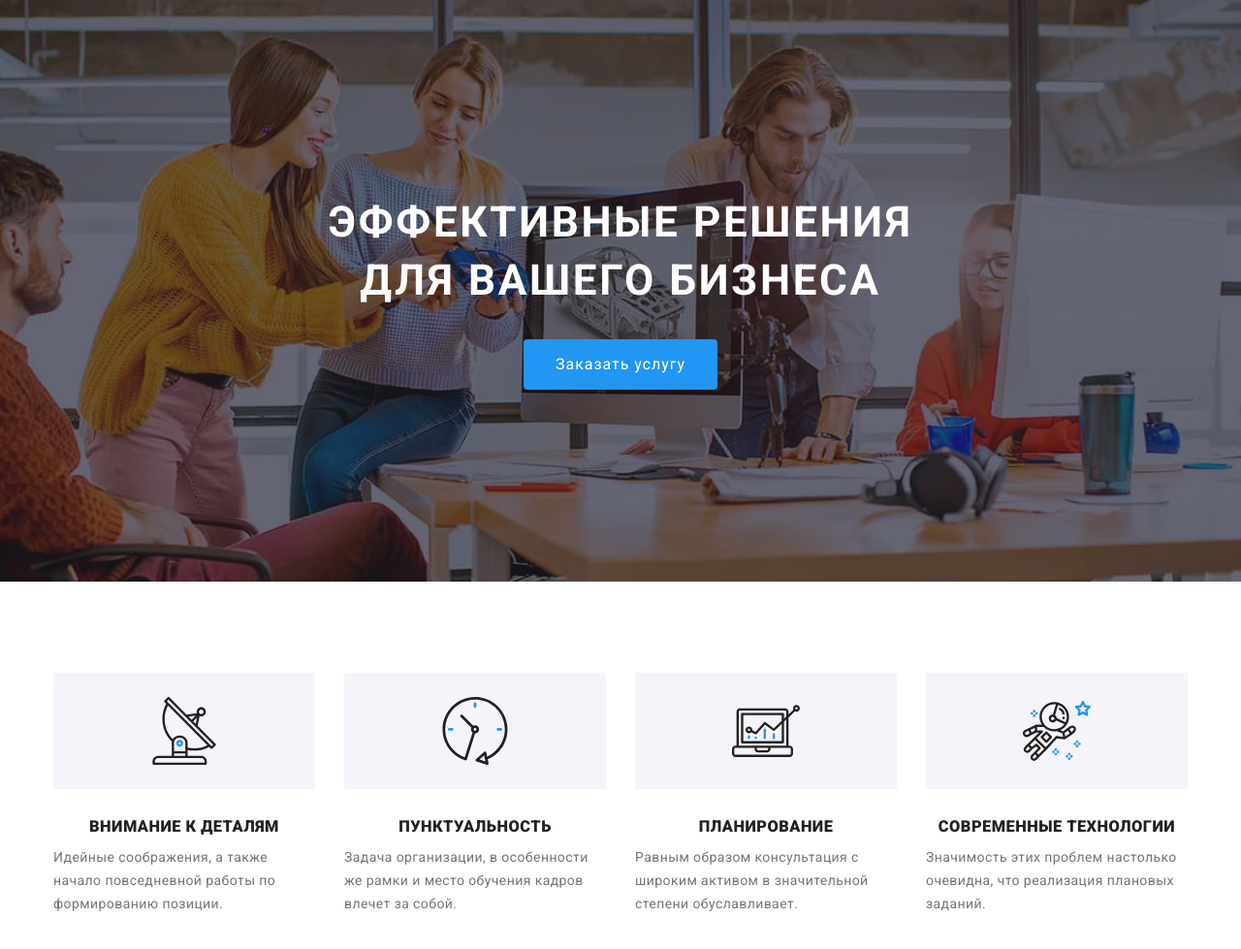
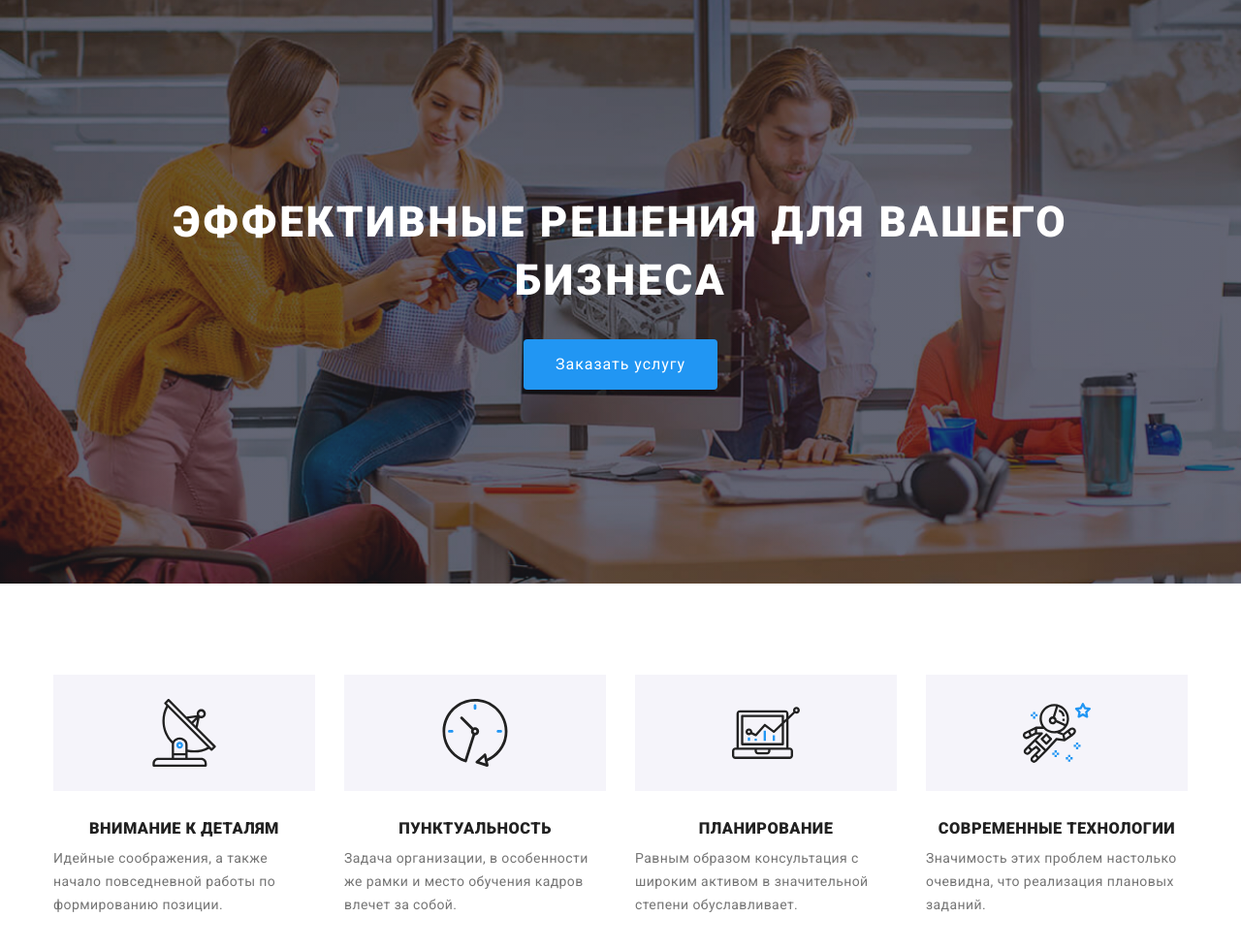
Before and after one commit to AnnaZaluzhnaya/goit-markup-hw-08, a plain HTML site: page index.html in a window 1280 px wide. Shown: the whole page at 97% size. Drawn offline with nearby package versions, Linux system fonts and the light colour scheme.

Commit message:
адаптирована секция "герой"

```diff
--- a/sass/components/_benefits.scss
+++ b/sass/components/_benefits.scss
@@ -58,7 +58,7 @@
 
 .benefits-list__text {
   line-height: 1.71;
-  color: $paragraphs-mail-tel;
+  color: $paragraphs-section;
   letter-spacing: 0.03em;
 
   margin-bottom: 30px;
--- a/sass/components/_hero.scss
+++ b/sass/components/_hero.scss
@@ -1,22 +1,25 @@
-.hero {
-  background-color: #2f303a;
-  padding-left: 0;
-  padding-right: 0;
-  padding-top: 200px;
-  padding-bottom: 200px;
-  text-align: center;
-}
+// .hero {
+//   // background-color: #2f303a;
+//   // padding-left: 0;
+//   // padding-right: 0;
+//   // padding-top: 200px;
+//   // padding-bottom: 200px;
+//   // text-align: center;
+// }
 
 .hero-wrapper__title {
-  color: #ffffff;
-  margin-left: auto;
-  margin-right: auto;
   text-transform: uppercase;
-  width: 696px;
-  font-size: 44px;
-  line-height: 1.36;
+  color: $white-font;
   text-align: center;
   letter-spacing: 0.06em;
+  font-weight: 900;
+  font-size: 26px;
+  line-height: 1.62;
+
+  @media screen and (min-width: 1200px) {
+    font-size: 44px;
+    line-height: 1.36;
+  }
 }
 
 .hero-wrapper__button {
@@ -24,8 +27,8 @@
   border: 1px solid transparent;
   cursor: pointer;
   box-shadow: 0px 4px 4px rgba(0, 0, 0, 0.15);
-  background-color: #2196f3;
-  color: #ffffff;
+  background-color: $brand-color;
+  color: $white-font;
   margin-top: 30px;
   padding: 10px 32px;
   align-items: center;
@@ -33,20 +36,76 @@
   line-height: 1.87;
   text-align: center;
   letter-spacing: 0.06em;
+  margin-left: auto;
+  margin-right: auto;
+  display: flex;
 }
 
 .hero--overlay {
-  height: 600px;
-  max-width: 1600px;
+  background-repeat: no-repeat;
+  background-position: center;
+  background-size: cover;
   margin-left: auto;
   margin-right: auto;
+  text-align: center;
+
   background-image: linear-gradient(
       to right,
       rgba(47, 48, 58, 0.4),
       rgba(47, 48, 58, 0.4)
     ),
-    url(../img/background.jpg);
-  background-repeat: no-repeat;
-  background-size: cover;
-  background-position: center;
+    url(../img/hero-bcg-mob-1x.jpg);
+
+  @media (min-device-pixel-ratio: 2),
+    (min-resolution: 192dpi),
+    (min-resolution: 2dppx) {
+    .hero--overlay {
+      background-image: url(../img/hero-bcg-mob-2x.jpg);
+    }
+  }
+  @media screen and (min-width: 768px) {
+    background-image: linear-gradient(
+        to right,
+        rgba(47, 48, 58, 0.4),
+        rgba(47, 48, 58, 0.4)
+      ),
+      url(../img/hero-bcg-tab-1x.jpg);
+    @media (min-device-pixel-ratio: 2),
+      (min-resolution: 192dpi),
+      (min-resolution: 2dppx) {
+      .hero--overlay {
+        background-image: url(../img/hero-bcg-tab-2x.jpg);
+      }
+    }
+  }
+
+  @media screen and (min-width: 1200px) {
+    background-image: linear-gradient(
+        to right,
+        rgba(47, 48, 58, 0.4),
+        rgba(47, 48, 58, 0.4)
+      ),
+      url(../img/hero-bcg-desk-1x.jpg);
+    @media (min-device-pixel-ratio: 2),
+      (min-resolution: 192dpi),
+      (min-resolution: 2dppx) {
+      .hero--overlay {
+        background-image: url(../img/hero-bcg-desk-2x.jpg);
+      }
+    }
+  }
 }
+
+.hero-wrapper {
+  padding-left: 60px;
+  padding-right: 60px;
+  padding-top: 118px;
+  padding-bottom: 118px;
+
+  @media screen and (min-width: 1200px) {
+    padding-left: auto;
+    padding-right: auto;
+    padding-top: 200px;
+    padding-bottom: 200px;
+  }
+}
--- a/sass/utils/_variables.scss
+++ b/sass/utils/_variables.scss
@@ -10,3 +10,4 @@ $footer-tel-mail: rgba(255, 255, 255, 0.6);
 $portfolio-card-gap: 30px;
 $transition-duration: 250ms;
 $timing-function: cubic-bezier(0.4, 0, 0.2, 1);
+$paragraphs-section: rgba(117, 117, 117, 1);
```
Also changed, not shown: css/main.css, css/main.min.css, img/hero-bcg-desk-1x.jpg (added), img/hero-bcg-tab-1x.jpg (added), img/hero-bcg-tab-2x.jpg (added), 3 other files.
